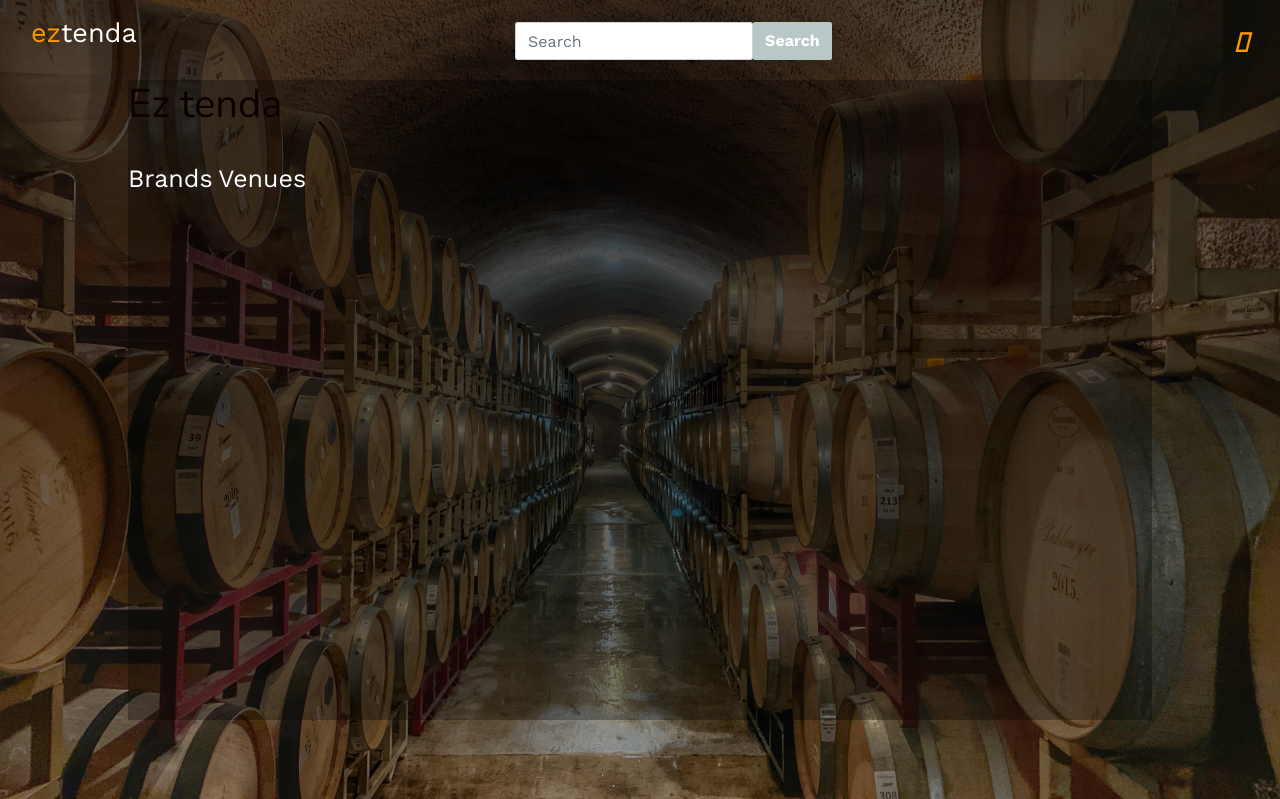
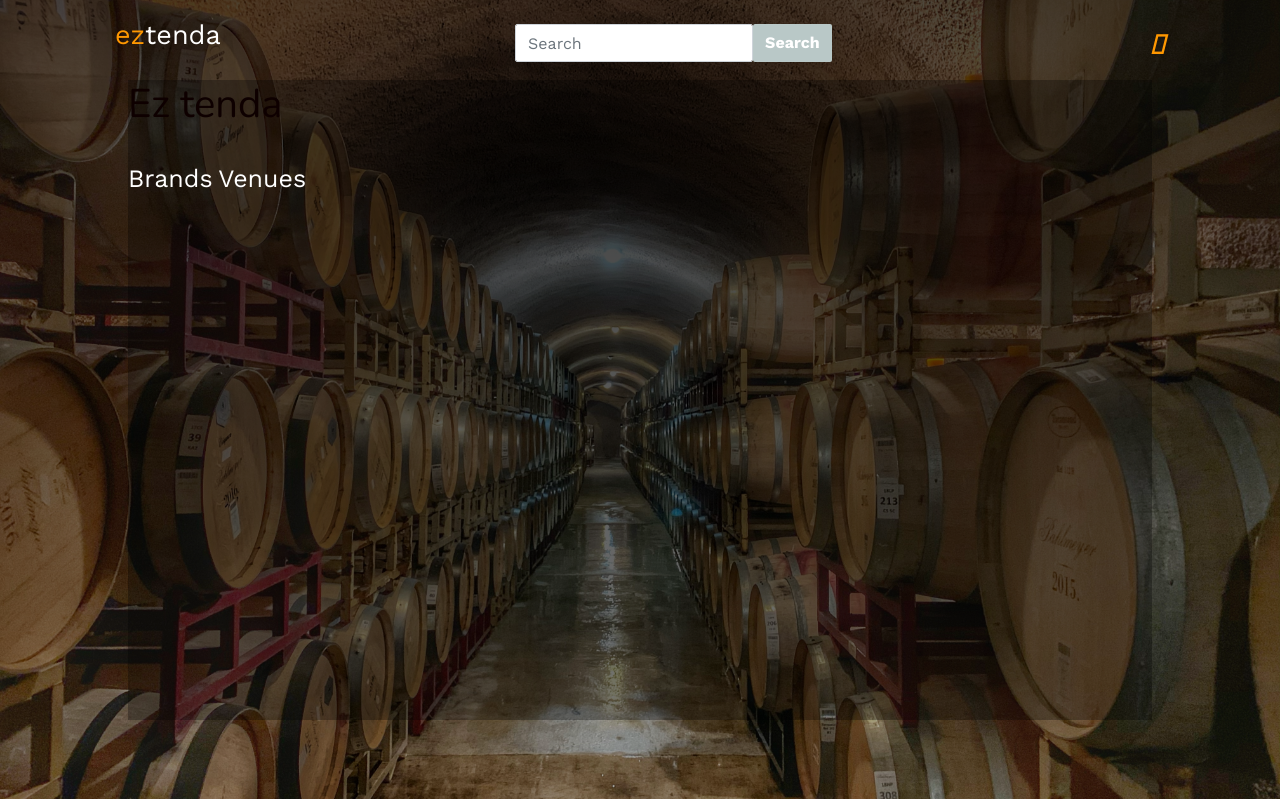
Before and after one commit to cicada-1/eztenda-prototype, a Rails app: page / in a window 1280 px wide. Shown: the top 799 px of the page. Run offline with Rails 7, Linux system fonts and the light colour scheme; style sheets or scripts are compiled from the project's sources; some libraries are stand-ins or nearby versions.

Commit message:
added some padding

```diff
--- a/app/assets/stylesheets/components/_navbar.scss
+++ b/app/assets/stylesheets/components/_navbar.scss
@@ -5,6 +5,7 @@
   position: fixed;
   top: 0;
   width: 100%;
+      padding: 10px 100px 0px 100px;
 }
 .btn {
   background-color: #B9C8C7;
--- a/app/views/shared/_navbar.html.erb
+++ b/app/views/shared/_navbar.html.erb
@@ -1,4 +1,4 @@
-<nav class="navbar navbar-light bg-transparent d-flex justify-content-between">
+<nav class="navbar navbar-light bg-transparent d-flex justify-content-around">
   <div class="container-fluid">
     <a class="navbar-brand"><p>ez</p><p id="tenda">tenda</p></a>
     <form class="d-flex">
```
